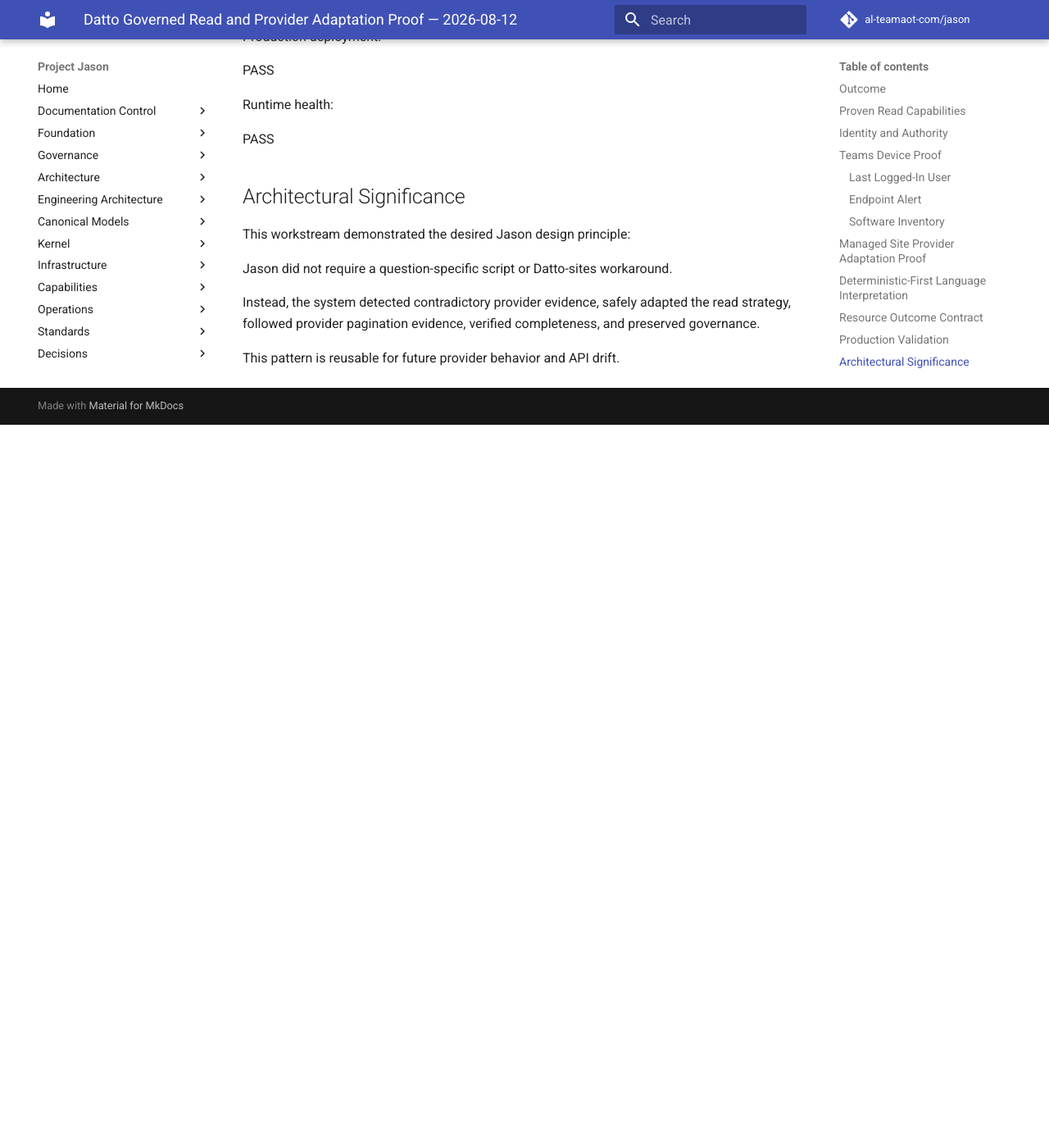
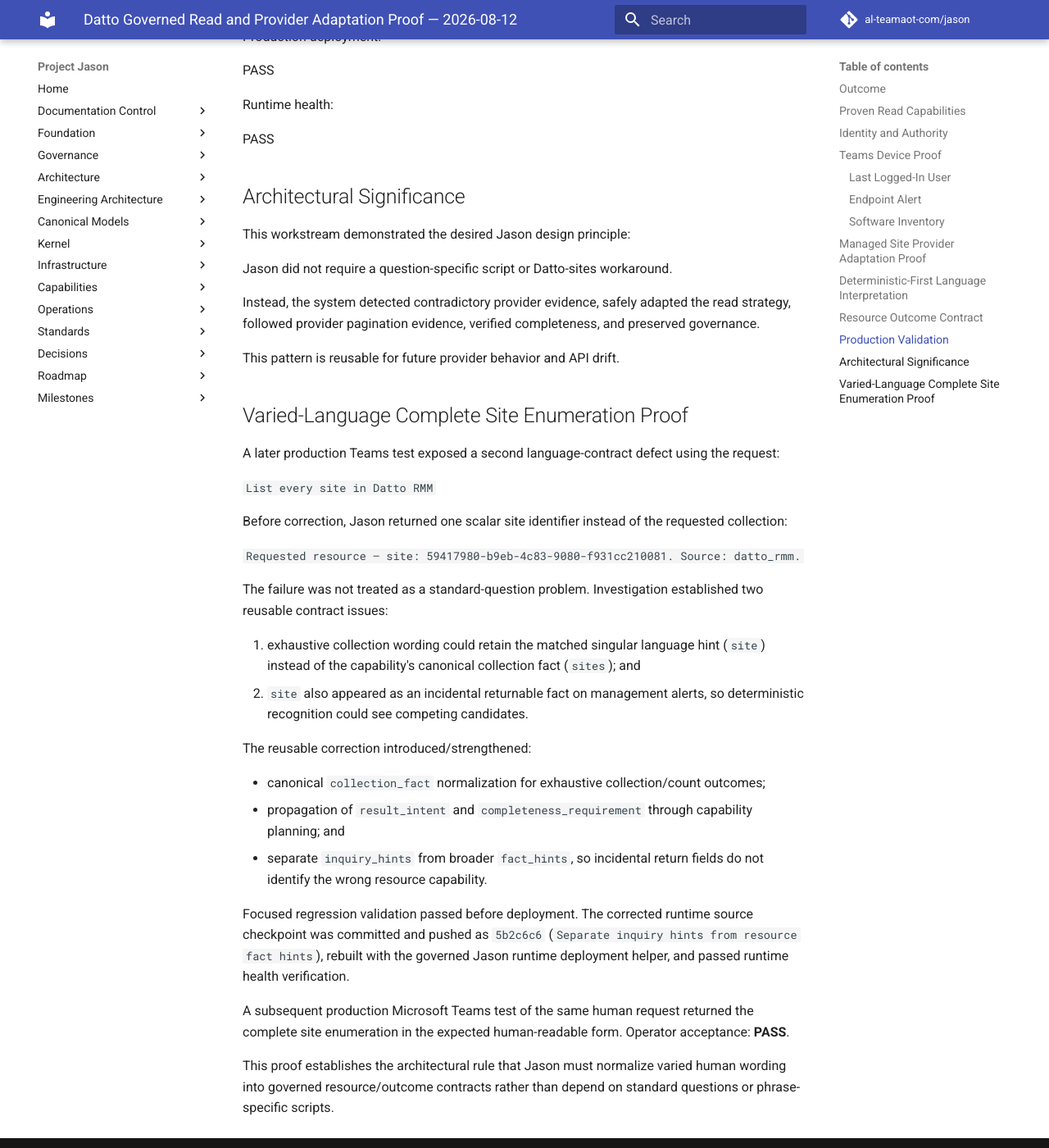
Before and after one commit to al-teamaot-com/jason, an MkDocs documentation site: the page built from docs/sessions/Datto-Governed-Read-Adaptation-Proof-2026-08-12.md, in a window 1280 px wide and 1400 px high, scrolled down 4874 px. Shown: the whole window at 82% size. Built offline with MkDocs 1.6.1 and Material for MkDocs 9.7.7, drawn with Linux system fonts in a browser that asks for light colours; comment, search, counter and statistics services are not loaded; before the commit the page ends 5392 px from its top, so only the background shows below that.

Commit message:
Document varied-language resource normalization proof

```diff
--- a/docs/sessions/Datto-Governed-Read-Adaptation-Proof-2026-08-12.md
+++ b/docs/sessions/Datto-Governed-Read-Adaptation-Proof-2026-08-12.md
@@ -203,3 +203,30 @@
 Instead, the system detected contradictory provider evidence, safely adapted the read strategy, followed provider pagination evidence, verified completeness, and preserved governance.
 
 This pattern is reusable for future provider behavior and API drift.
+
+## Varied-Language Complete Site Enumeration Proof
+
+A later production Teams test exposed a second language-contract defect using the request:
+
+`List every site in Datto RMM`
+
+Before correction, Jason returned one scalar site identifier instead of the requested collection:
+
+`Requested resource — site: 59417980-b9eb-4c83-9080-f931cc210081. Source: datto_rmm.`
+
+The failure was not treated as a standard-question problem. Investigation established two reusable contract issues:
+
+1. exhaustive collection wording could retain the matched singular language hint (`site`) instead of the capability's canonical collection fact (`sites`); and
+2. `site` also appeared as an incidental returnable fact on management alerts, so deterministic recognition could see competing candidates.
+
+The reusable correction introduced/strengthened:
+
+- canonical `collection_fact` normalization for exhaustive collection/count outcomes;
+- propagation of `result_intent` and `completeness_requirement` through capability planning; and
+- separate `inquiry_hints` from broader `fact_hints`, so incidental return fields do not identify the wrong resource capability.
+
+Focused regression validation passed before deployment. The corrected runtime source checkpoint was committed and pushed as `5b2c6c6` (`Separate inquiry hints from resource fact hints`), rebuilt with the governed Jason runtime deployment helper, and passed runtime health verification.
+
+A subsequent production Microsoft Teams test of the same human request returned the complete site enumeration in the expected human-readable form. Operator acceptance: **PASS**.
+
+This proof establishes the architectural rule that Jason must normalize varied human wording into governed resource/outcome contracts rather than depend on standard questions or phrase-specific scripts.
```
Also changed, not shown: docs/control/CURRENT.md (+15 -1 lines), docs/control/EXTENSION-CONSTRUCTION-MAP.md (+1 -1 lines), docs/engineering/capabilities/Provider-Adaptation-and-Resource-Outcome-Contract.md (+16 -0 lines).
